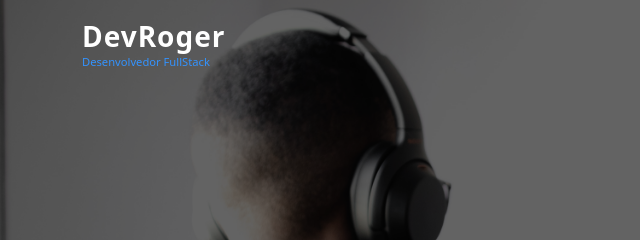
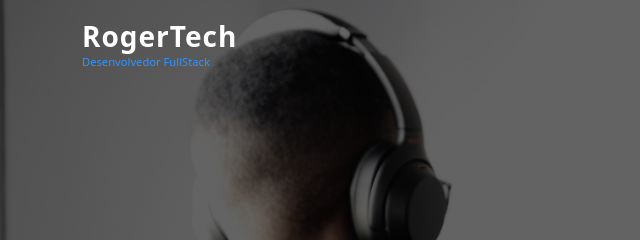
Before and after one commit to rogersene/Portfolio-Roger, a website: page src/views/index.html in a window 1280 px wide. Shown: the top 240 px of the page, 0-640 px from the left. Drawn offline with Linux system fonts and the light colour scheme; files whose address does not match are found by name.

Commit message:
fix: Atualizado projeto portfolio

```diff
--- a/package.json
+++ b/package.json
@@ -1,10 +1,11 @@
 {
-  "name": "DevFolio",
+  "name": "RogerTechSolutions",
   "version": "1.0.0",
   "description": "Thanks for downloading this template!",
   "main": "index.js",
   "scripts": {
     "dev": "nodemon src/server.js",
+    "start": "node server.js",
     "test": "echo \"Error: no test specified\" && exit 1"
   },
   "repository": {
--- a/src/views/index.html
+++ b/src/views/index.html
@@ -38,7 +38,7 @@
   <header id="header" class="fixed-top">
     <div class="container d-flex align-items-center justify-content-between">
       <div>
-        <h1 class="logo"><a href="index.html">DevRoger</a></h1>
+        <h1 class="logo"><a href="index.html">RogerTech</a></h1>
         <p class="description_logo_profile">Desenvolvedor FullStack</p>
       </div>
 
```
